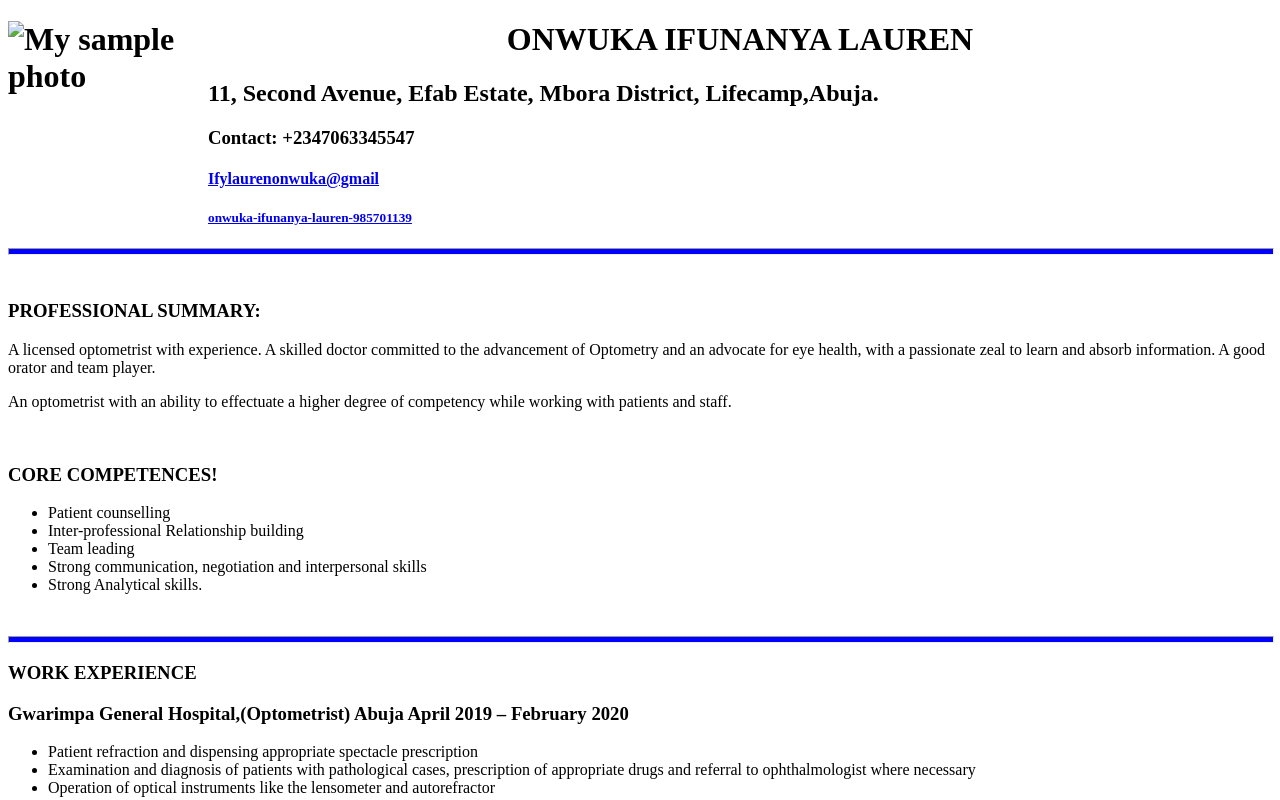
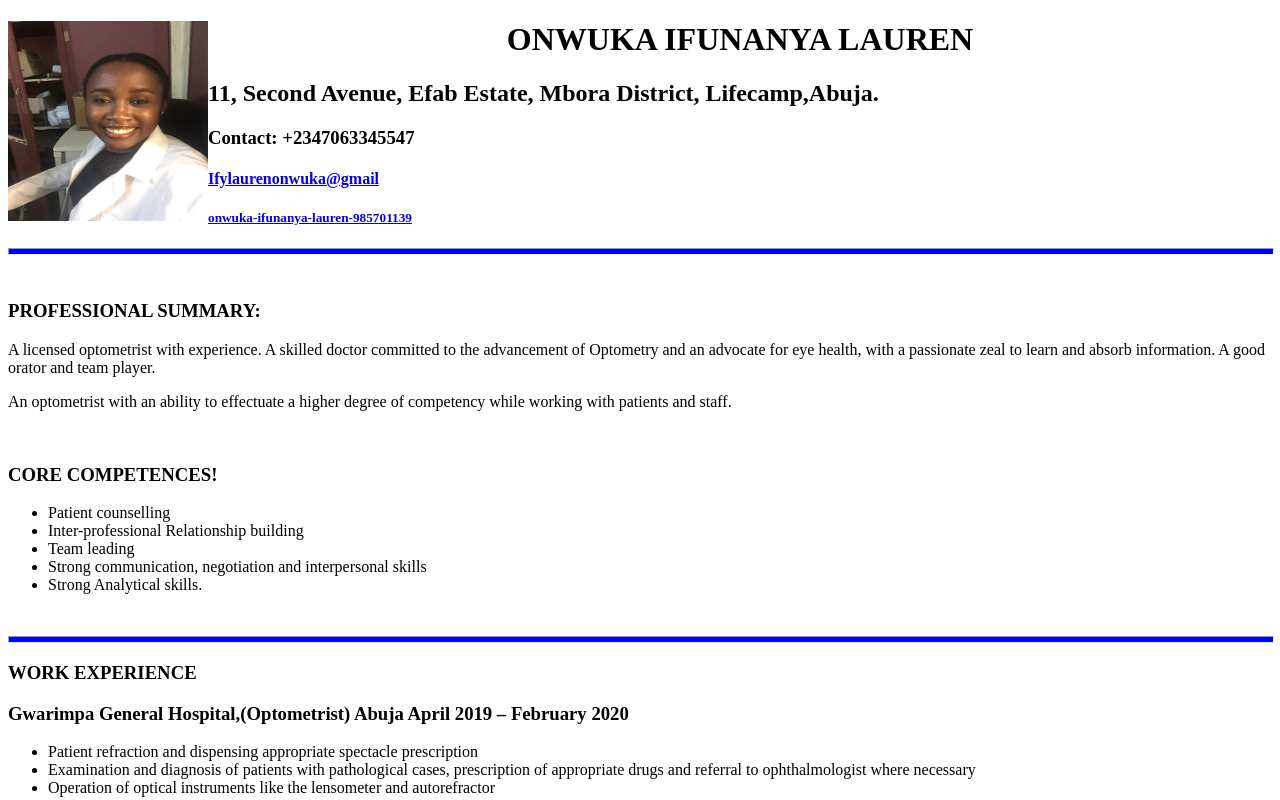
Before and after one commit to ifylauren/CV, a plain HTML site: page index.html in a window 1280 px wide. Shown: the top 800 px of the page. Drawn offline with Linux system fonts and the light colour scheme.

Commit message:
image tag updated

```diff
--- a/index.html
+++ b/index.html
@@ -8,7 +8,7 @@
 </head>
 <body>
     <div>
-            <H1><img src="../html cv/sample.jpeg" alt="My sample photo"style="float:left;width:200px;height:200px;"><center>ONWUKA IFUNANYA LAUREN</H1>
+            <H1><img src="../sample.jpeg" alt="My sample photo"style="float:left;width:200px;height:200px;"><center>ONWUKA IFUNANYA LAUREN</H1>
             <H2>11, Second Avenue, Efab Estate, Mbora District, Lifecamp,Abuja.</H2>
     <h3 id="contact">Contact: +2347063345547</h3>
     <h4> <a href="https://accounts.google.com/AccountChooser?service=lso" target="blank">Ifylaurenonwuka@gmail</a></h4>
```
